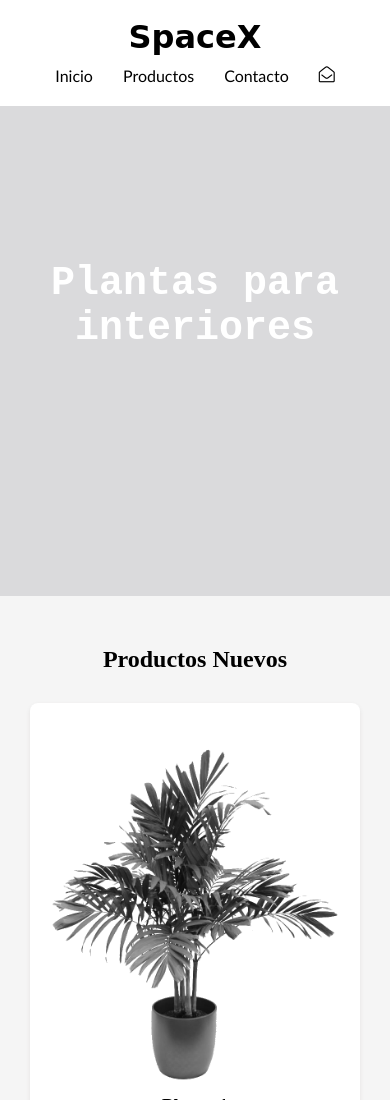
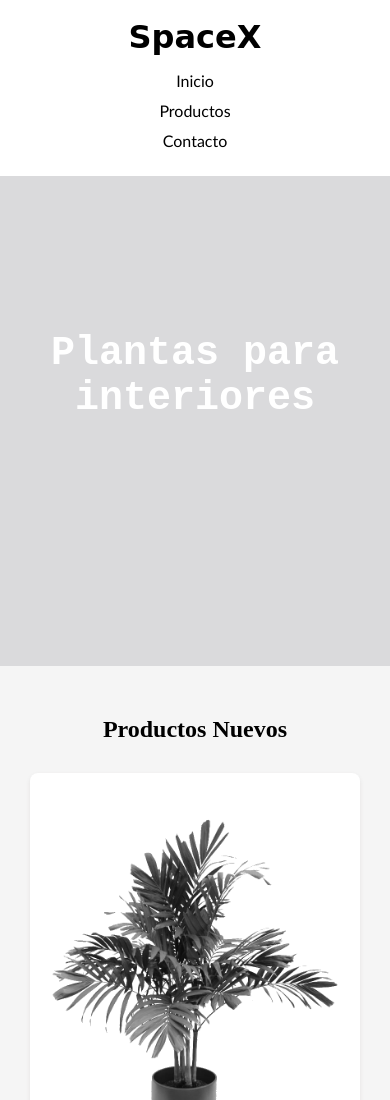
Before and after one commit to FranRodriguez3002/landing-page, a plain HTML site: page index.html in a window 390 px wide. Shown: the top 1100 px of the page. Drawn offline with Linux system fonts and the light colour scheme; a web font is replaced by a local one.

Commit message:
corrected navbar phone

```diff
--- a/css/phone.css
+++ b/css/phone.css
@@ -1,8 +1,17 @@
 nav ul {
-    display: flex;
+    display: inline-block;
+    text-align: center;
     list-style: none;
     gap: 30px;
     padding-bottom: 10px;
+}
+
+#icono {
+    display: none;
+}
+
+nav ul li {
+    padding: 5px;
 }
 
 .hero {
--- a/index.html
+++ b/index.html
@@ -20,7 +20,7 @@
                 <li><a href="index.html">Inicio</a></li>
                 <li><a href="#productos">Productos</a></li>
                 <li><a href="">Contacto</a></li>
-                <i class="fa fa-envelope-open-o" aria-hidden="true"></i>
+                <i id="icono" class="fa fa-envelope-open-o" aria-hidden="true"></i>
             </ul>
         </nav>
     </header>
```
